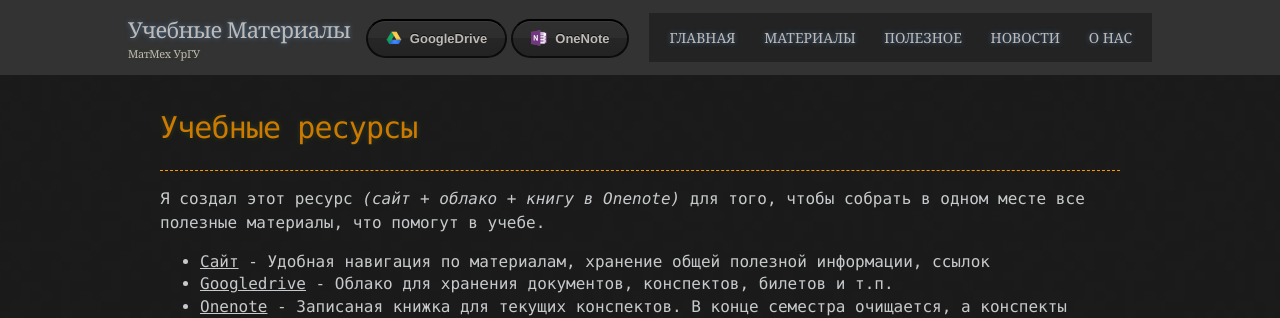
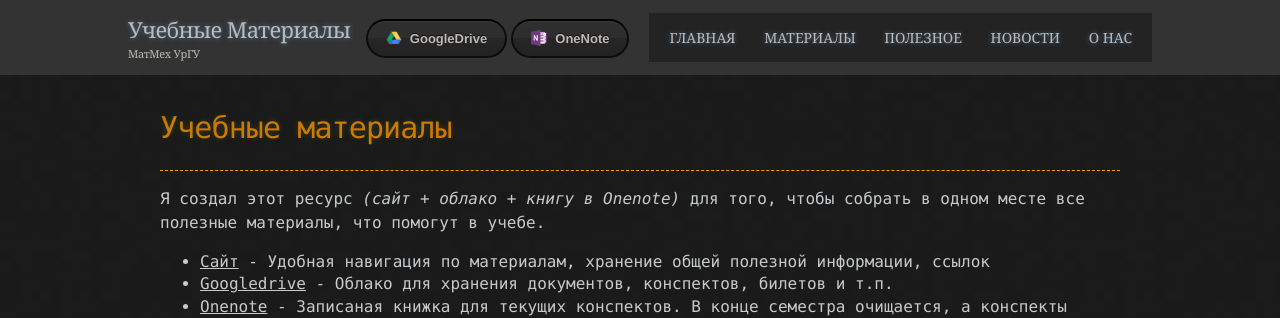
Before and after one commit to StudyResourcesMathMech/StudyResourcesMathMech.github.io, a Jekyll site: the page built from index.md, in a window 1280 px wide. Shown: the top 318 px of the page. Built offline with Jekyll 4.4.1, drawn with Linux system fonts in a browser that asks for light colours; our own code applies the rules of GitHub Pages for plain Markdown files.

Commit message:
Modify index.html

```diff
--- a/index.md
+++ b/index.md
@@ -2,7 +2,7 @@
 layout: default
 ---
 
-# Учебные ресурсы
+# Учебные материалы
 
 ***
 
```
